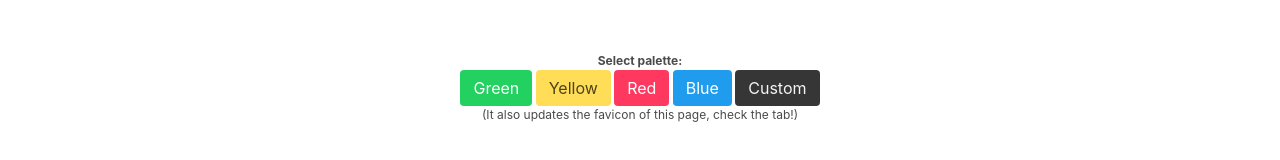
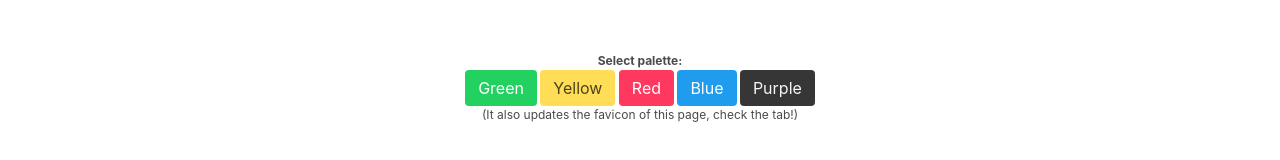
Before and after one commit to adrien-gueret/tilesheets, a website built with Parcel: page docs/index.html in a window 1280 px wide. Shown: the part 11101-11261 px from the top of the page. Built offline with nearby package versions, Linux system fonts and the light colour scheme.

Commit message:
docs(*): update docs

```diff
--- a/docs/index.html
+++ b/docs/index.html
@@ -127,4 +127,4 @@ sheetYellowYoshiPalette.setTileSize(5).setMargin(0);
 const yellowYoshiPalette = sheetYellowYoshiPalette.getReferencePalette();</code></pre> <p>Now that the palette is defined, we can tell the sprite to use it:</p> <pre><code class="language-js">yoshiSprite
     .useTilesheet(sheetYoshi)       // Use the main sheet with Yoshi tiles
     .usePalette(yellowYoshiPalette) // Use the yellow palette we've just defined
-    .playAnimation('hourray');      // Play the hourray animation</code></pre> <figure class="has-text-centered"> <canvas id="canvas_sprite_yellow_yoshi_animated"></canvas> <figcaption class="is-size-7"> <br><br> Hello Yellow Yoshi! </figcaption> </figure> <p> Palettes are a powerful tool to color-swap sprites without having to draw them enterly in a PNG file. Simply define a new palette file and you're done! </p> <p> It's of course possible to switch palettes on the fly, by calling the method <code>usePalette()</code> when we want to, as shown in the below example: </p> <figure class="has-text-centered"> <canvas id="canvas_paletted_sprite"></canvas> <figcaption class="is-size-7"> <br><br> <b>Select palette:</b><br> <button class="button is-success" data-palette="0">Green</button> <button class="button is-warning" data-palette="1">Yellow</button> <button class="button is-danger" data-palette="2">Red</button> <button class="button is-info" data-palette="3">Blue</button> <button class="button is-dark" data-palette="4">Custom</button> <br>(It also updates the favicon of this page, check the tab!) </figcaption> </figure> </div> </section> <script src="https://adrien-gueret.github.io/tilesheets/examples.4dc3fc6c.js"></script> </body> </html>
+    .playAnimation('hourray');      // Play the hourray animation</code></pre> <figure class="has-text-centered"> <canvas id="canvas_sprite_yellow_yoshi_animated"></canvas> <figcaption class="is-size-7"> <br><br> Hello Yellow Yoshi! </figcaption> </figure> <p> Palettes are a powerful tool to color-swap sprites without having to draw them enterly in a PNG file. Simply define a new palette file and you're done! </p> <p> It's of course possible to switch palettes on the fly, by calling the method <code>usePalette()</code> when we want to, as shown in the below example: </p> <figure class="has-text-centered"> <canvas id="canvas_paletted_sprite"></canvas> <figcaption class="is-size-7"> <br><br> <b>Select palette:</b><br> <button class="button is-success" data-palette="0">Green</button> <button class="button is-warning" data-palette="1">Yellow</button> <button class="button is-danger" data-palette="2">Red</button> <button class="button is-info" data-palette="3">Blue</button> <button class="button is-dark" data-palette="4">Purple</button> <br>(It also updates the favicon of this page, check the tab!) </figcaption> </figure> </div> </section> <script src="https://adrien-gueret.github.io/tilesheets/examples.4dc3fc6c.js"></script> </body> </html>
```
